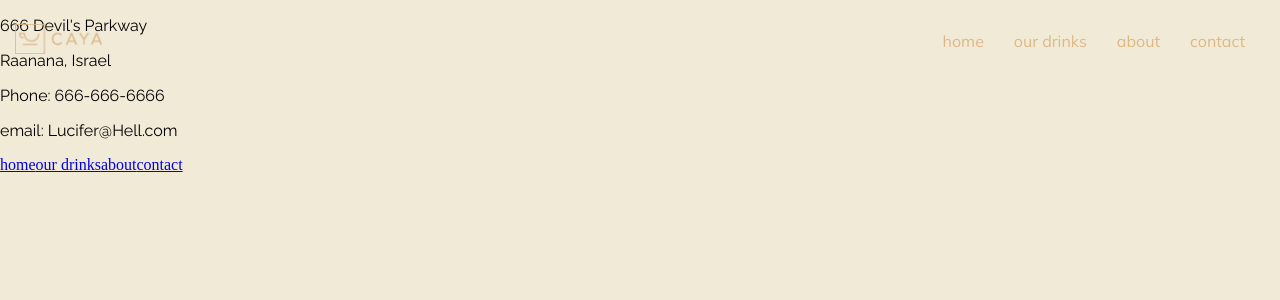
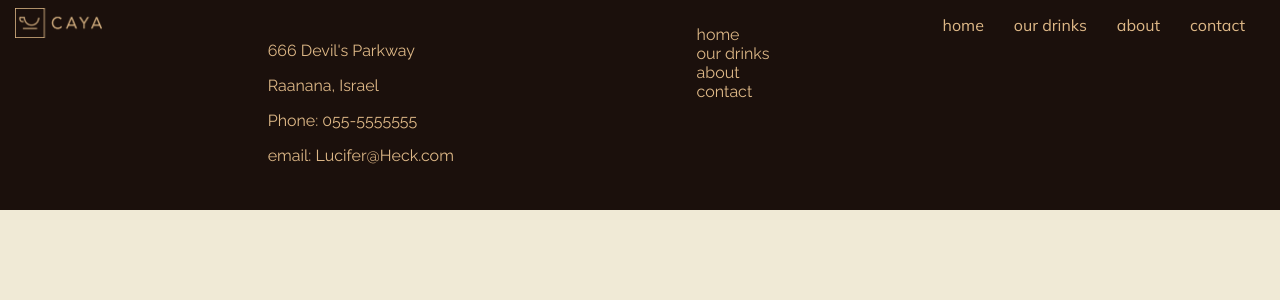
Before and after one commit to wolf-math/coffeeshop, a React (Create React App) app: page /contact in a window 1280 px wide. Shown: the top 300 px of the page. Built offline with nearby package versions, Linux system fonts and the light colour scheme.

Commit message:
footer style

```diff
--- a/src/App.css
+++ b/src/App.css
@@ -1,5 +1,6 @@
 h1, h2, h3, h4, h5, h6 {
   font-family: Mulish;
+  font-weight: 300;
 }
 
 p {
--- a/src/App.js
+++ b/src/App.js
@@ -14,14 +14,12 @@ function App() {
   return (
     <div className="App">
       <Navbar />
-
       <Switch>
         <Route exact path='/' component={homepage} />
         <Route path='/about' component={about} />
         <Route path='/contact' component={contact} />
         <Route path='/drinks' component={drinks} />
       </Switch>
-
       <Footer />
     </div>
   );
--- a/src/components/footer/footer.component.jsx
+++ b/src/components/footer/footer.component.jsx
@@ -1,6 +1,8 @@
 import React from 'react';
 import { Link } from 'react-router-dom';
 // import { FaInstagram } from 'react-icons/fa';
+
+import './footer.style.scss';
 
 const Footer = () => (
     <div className="footer">
@@ -9,10 +11,11 @@ const Footer = () => (
                 <p>666 Devil's Parkway</p>
                 <p>Raanana, Israel</p>
             </div>
-            <p>Phone: 666-666-6666</p>
-            <p>email: Lucifer@Hell.com</p>
+            <p>Phone: 055-5555555</p>
+            <p>email: Lucifer@Heck.com</p>
         </div>
         <div className="menu">
+
             <Link className='option' to='/'>
                 home
             </Link>
--- a/src/components/footer/footer.style.scss
+++ b/src/components/footer/footer.style.scss
@@ -0,0 +1,25 @@
+.footer {
+    height: 160px;
+
+    background-color: #1B100C;
+    color: #deb887;
+
+    padding: 25px;
+    display: flex;
+    justify-content: space-evenly;
+
+    .option {
+        color: #deb887;
+        text-decoration: none;
+        font-family: Raleway;
+    }
+}
+
+.contact {
+
+}
+
+.menu {
+    display: flex;
+    flex-direction: column;
+}
--- a/src/pages/homepage/homepage.page.jsx
+++ b/src/pages/homepage/homepage.page.jsx
@@ -11,7 +11,7 @@ const homepage = () => (
         <div className="hero">
             <div className="hero-text">
                 <img id='main-logo' src={logo} alt="logo" />
-                <h1>Caya</h1>
+                <h1>CAYA</h1>
                 <h3>Specialty Coffee and Tea</h3>
             </div>
         </div>
@@ -19,17 +19,16 @@ const homepage = () => (
             <div className="blurb blurb1">
                 <img className="blurb-pic" src={cup} alt="cup" />
                 <div className="blurb1-text">
-                    <h3>A little about us</h3>
+                    <h2>A little about us</h2>
                     <p>We like tasty snacks, not vegtables!</p>
                     <Link className='option' to='about'>Learn More</Link>
                 </div>
             </div>
             <div className="blurb blurb2">
                 <div className="blurb2-text">
-                    <h1>Our coffee is better than yours</h1>
+                    <h2>Our coffee is better than yours</h2>
                     <p>Taste it to belive it</p>
                     <Link className='option' to='about'>Learn More</Link>
-
                 </div>
                 <img className="blurb-pic" src={mugs} alt="mugs" />
             </div>
--- a/src/pages/homepage/homepage.style.scss
+++ b/src/pages/homepage/homepage.style.scss
@@ -1,8 +1,9 @@
 .home {
     // width: 100vw;
     margin: 0;
-    background-color: #1B100C;
-    height: 100vh;
+    min-height: 100%;
+    // height: 100vh;
+    margin-bottom: 150px;
 }
 
 
@@ -16,7 +17,7 @@
 
     .hero-text{
         color: #deb887;
-        text-shadow: 2px 0px 3px grey;
+        text-shadow: 2px 0px 3px black;
         padding-left: 50px;
         margin: 0;
         position: absolute;
```
